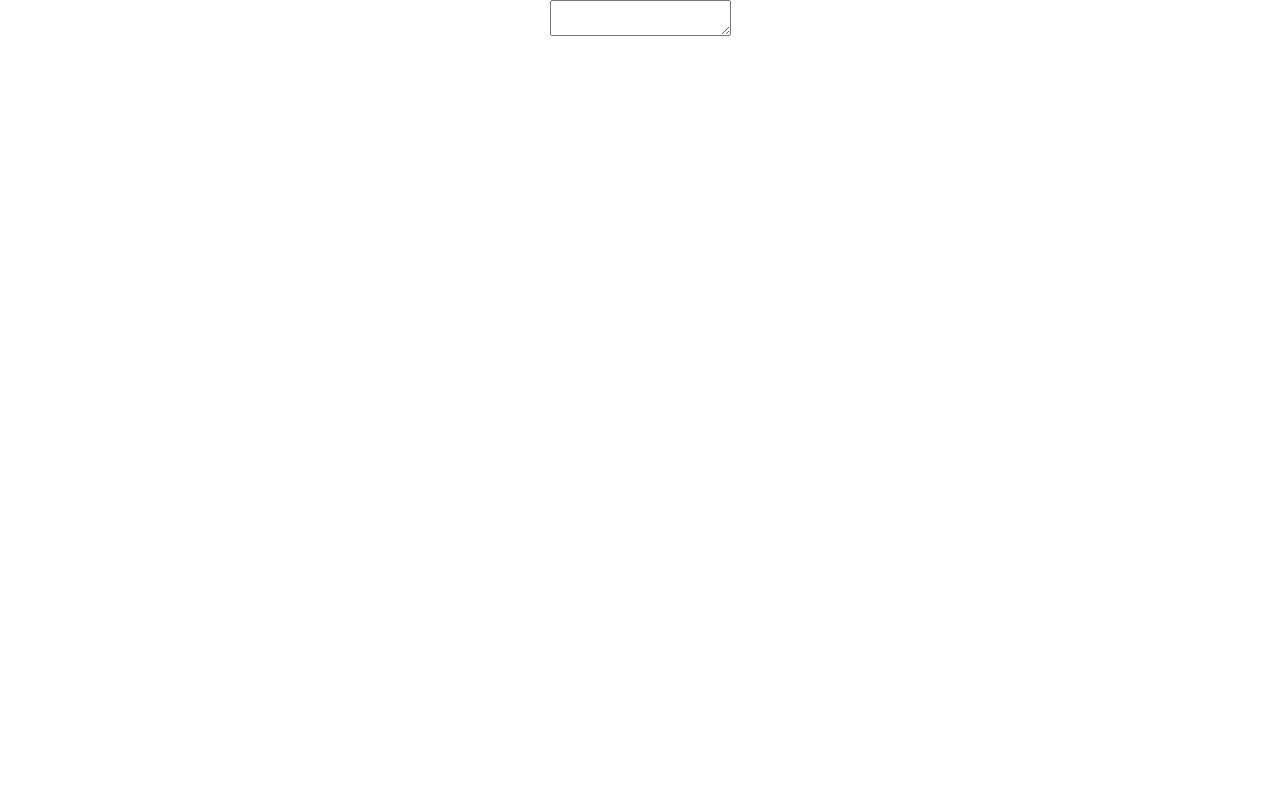
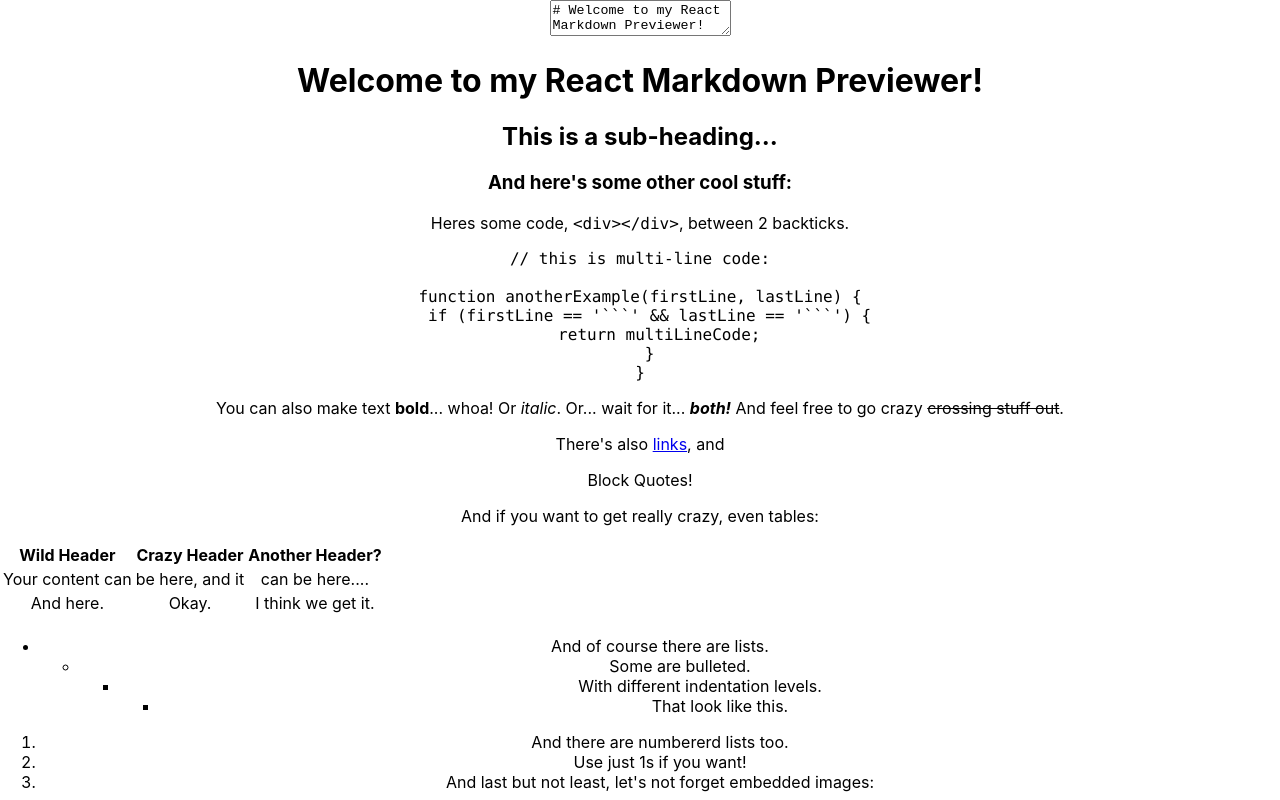
Before and after one commit to NatRavenhill/MarkdownPreviewer, a React (Create React App) app: page / in a window 1280 px wide. Shown: the top 800 px of the page. Built offline with nearby package versions, Linux system fonts and the light colour scheme.

Commit message:
Convert input to markdown html

```diff
--- a/package.json
+++ b/package.json
@@ -7,6 +7,8 @@
     "@testing-library/jest-dom": "^5.12.0",
     "@testing-library/react": "^11.2.7",
     "@testing-library/user-event": "^12.8.3",
+    "html-react-parser": "^1.2.6",
+    "marked": "^2.0.7",
     "react": "^17.0.2",
     "react-dom": "^17.0.2",
     "react-redux": "^7.2.4",
--- a/src/features/editor/Editor.jsx
+++ b/src/features/editor/Editor.jsx
@@ -1,4 +1,4 @@
-import React from "react";
+import React, { useEffect } from "react";
 import { useSelector, useDispatch } from "react-redux";
 import { replaceText } from "./editorSlice";
 
@@ -6,8 +6,55 @@
   const dispatch = useDispatch();
   const input = useSelector((state) => state.editor.value);
 
+  const initialText = `# Welcome to my React Markdown Previewer!
+
+  ## This is a sub-heading...
+  ### And here's some other cool stuff:
+
+  Heres some code, \`<div></div>\`, between 2 backticks.
+
+  \`\`\`
+  // this is multi-line code:
+
+  function anotherExample(firstLine, lastLine) {
+    if (firstLine == '\`\`\`' && lastLine == '\`\`\`') {
+      return multiLineCode;
+    }
+  }
+  \`\`\`
+
+  You can also make text **bold**... whoa!
+  Or _italic_.
+  Or... wait for it... **_both!_**
+  And feel free to go crazy ~~crossing stuff out~~.
+
+  There's also [links](https://www.freecodecamp.com), and
+  > Block Quotes!
+
+  And if you want to get really crazy, even tables:
+
+  Wild Header | Crazy Header | Another Header?
+  ------------ | ------------- | -------------
+  Your content can | be here, and it | can be here....
+  And here. | Okay. | I think we get it.
+
+  - And of course there are lists.
+    - Some are bulleted.
+       - With different indentation levels.
+          - That look like this.
+
+
+  1. And there are numbererd lists too.
+  1. Use just 1s if you want!
+  1. And last but not least, let's not forget embedded images:
+
+  ![React Logo w/ Text](https://goo.gl/Umyytc)`;
+
+  useEffect(() => {
+    dispatch(replaceText(initialText));
+  }, [])
+
   const handleTextChange = (event) => {
-    console.log(event);
     if (event.target) {
       dispatch(replaceText(event.target.value));
       event.preventDefault();
--- a/src/features/editor/Preview.jsx
+++ b/src/features/editor/Preview.jsx
@@ -1,9 +1,17 @@
-import React from "react";
-import { useSelector} from "react-redux";
+import React, { useEffect, useState } from "react";
+import { useSelector } from "react-redux";
+import parse from "html-react-parser";
+const marked = require("marked");
 
 const Preview = () => {
   const preview = useSelector((state) => state.editor.preview);
-  return <p id="preview">{preview}</p>;
+  const [markdown, setMarkdown] = useState("");
+
+  useEffect(() => {
+    setMarkdown(marked(preview));
+  }, [preview]);
+
+  return <div id='preview'>{parse(markdown)}</div>;
 };
 
 export default Preview;
--- a/src/features/editor/editorSlice.js
+++ b/src/features/editor/editorSlice.js
@@ -9,8 +9,8 @@
     reducers: {
         replaceText: (state, action) => {
             state.value = action.payload;
-            state.preview = state.value
-        },
+            state.preview = action.payload;
+        }
     }
 })
 
```
Also changed, not shown: 1 other file (tests, documents, lock files or other folders).
